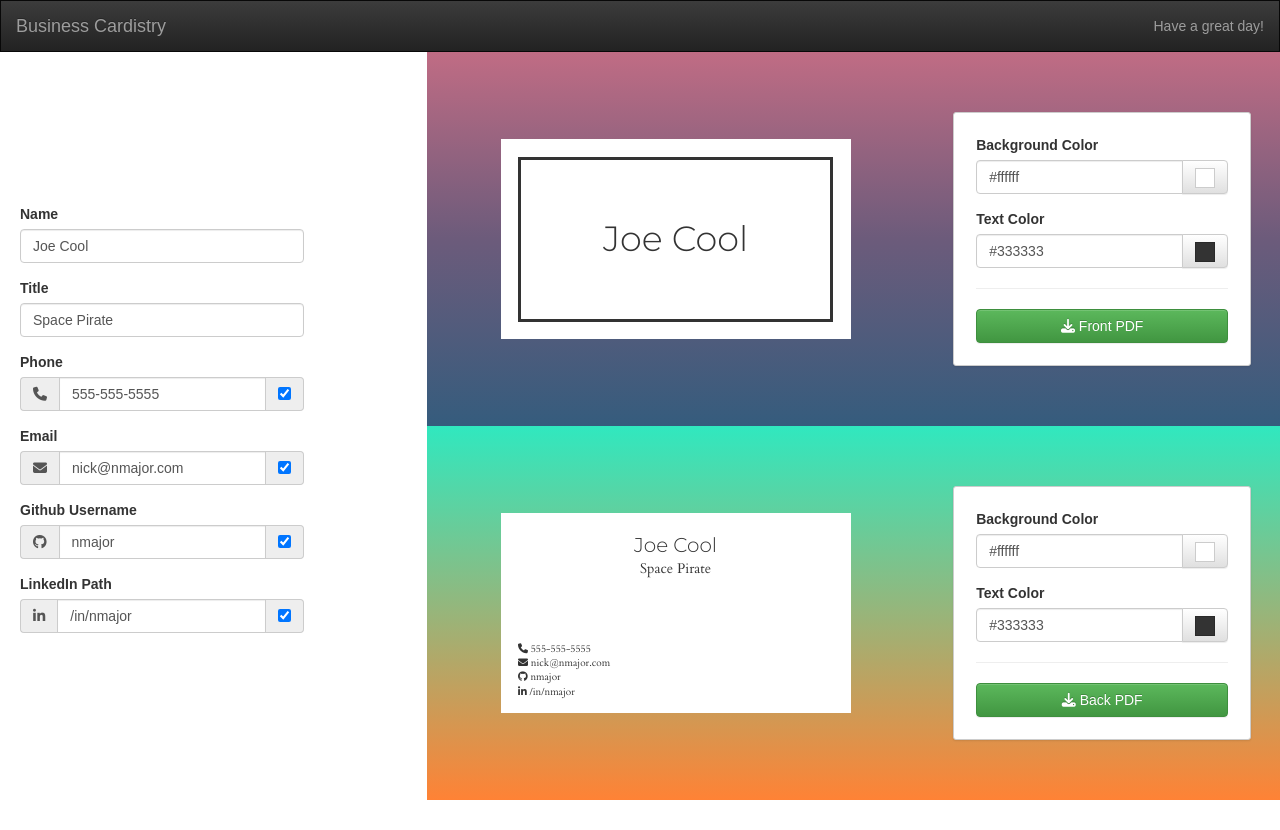
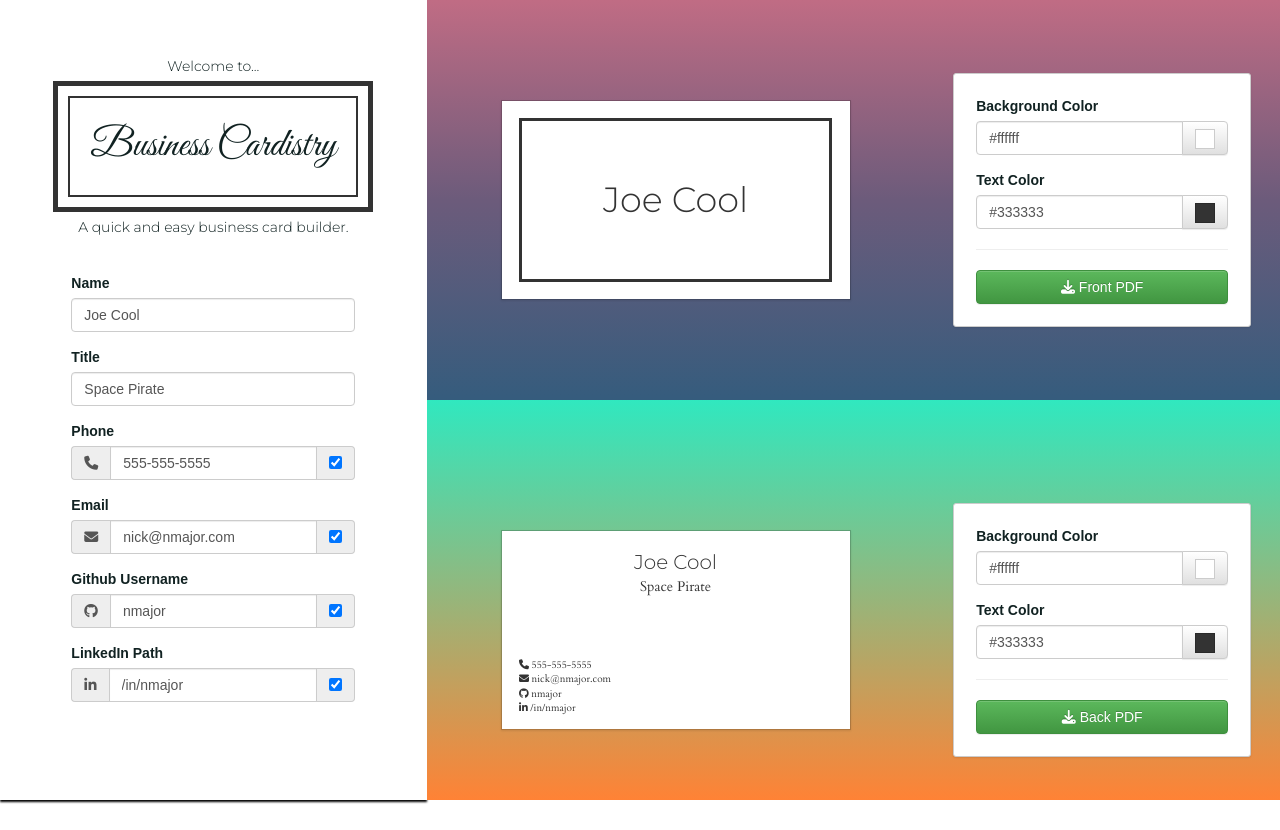
Before and after one commit to nmajor/business-cardistry-client, a React app: page / in a window 1280 px wide. Before the commit the page ends 800 px from the top, so only its background shows below. Built offline with nearby package versions, Linux system fonts and the light colour scheme.

Commit message:
Made all the styling responsive

```diff
--- a/public/index.html
+++ b/public/index.html
@@ -11,6 +11,7 @@
     <link rel="manifest" href="%PUBLIC_URL%/manifest.json">
     <link rel="shortcut icon" href="%PUBLIC_URL%/favicon.ico">
     <link href="https://fonts.googleapis.com/css?family=Cardo|Montserrat:300" rel="stylesheet">
+    <link href="https://fonts.googleapis.com/css?family=Great+Vibes" rel="stylesheet">
     <!--
       Notice the use of %PUBLIC_URL% in the tags above.
       It will be replaced with the URL of the `public` folder during the build.
--- a/src/components/App/App.js
+++ b/src/components/App/App.js
@@ -7,7 +7,6 @@ class App extends Component {
   render() {
     return (
       <div className="App">
-        <Header />
         <CardBuildContainer />
       </div>
     );
--- a/src/components/CardBackContainer/CardBackContainer.css
+++ b/src/components/CardBackContainer/CardBackContainer.css
@@ -1,6 +1,6 @@
 .CardBackContainer {
   /* border-top: 5px solid #FFF; */
-  height: 100%;
+  padding: 30px 0;
 
   background: #30E8BF;  /* fallback for old browsers */
   background: -webkit-linear-gradient(to top, #FF8235, #30E8BF);  /* Chrome 10-25, Safari 5.1-6 */
@@ -8,7 +8,7 @@
 }
 
 .CardBackContainer-preview {
-  height: 100%;
+  margin-bottom: 30px;
 
   display: flex;
   justify-content: center;
@@ -23,3 +23,15 @@
   justify-content: center;
   align-items: center;
 }
+
+@media (min-width: 992px) {
+  .CardBackContainer {
+    height: 100%;
+    padding: 0;
+  }
+
+  .CardBackContainer-preview {
+    height: 100%;
+    padding: 0;
+  }
+}
--- a/src/components/CardBuildContainer/CardBuildContainer.css
+++ b/src/components/CardBuildContainer/CardBuildContainer.css
@@ -1,4 +1,28 @@
 .CardBuildContainer {
-  padding-top: 52px;
-  height: 100%;
 }
+
+.CardBuildContainer-aside {
+  padding: 20px;
+  box-shadow: 0 2px 2px 0 #000;
+}
+
+@media (min-width: 992px) {
+  .CardBuildContainer {
+    height: 100%;
+  }
+
+  .CardBuildContainer-aside {
+    flex-direction: column;
+    display: flex;
+    justify-content: space-around;
+    align-items: center;
+    overflow-y: scroll;
+  }
+
+  .CardBuildContainer-front {
+    height: 50%;
+  }
+  .CardBuildContainer-back {
+    height: 50%;
+  }
+}
--- a/src/components/CardBuildContainer/CardBuildContainer.js
+++ b/src/components/CardBuildContainer/CardBuildContainer.js
@@ -1,6 +1,7 @@
 import React, { Component } from 'react';
 import './CardBuildContainer.css';
 import { Grid, Col } from 'react-bootstrap';
+import Logo from '../Logo/Logo';
 import CardForm from '../CardForm/CardForm';
 import CardFrontContainer from '../CardFrontContainer/CardFrontContainer';
 import CardBackContainer from '../CardBackContainer/CardBackContainer';
@@ -40,20 +41,21 @@ class CardBuildContainer extends Component {
   render() {
     return (
       <Grid className="CardBuildContainer hor-padless" fluid={true}>
-        <Col className="hor-padless height-100" md={4}>
+        <Col className="CardBuildContainer-aside hor-padless height-100" md={4}>
+          <Logo />
           <CardForm
             cardData={this.state}
             onChange={this.handleDataChange}
           />
         </Col>
         <Col className="hor-padless height-100" md={8}>
-          <div className="height-50">
+          <div className="CardBuildContainer-front">
             <CardFrontContainer
               cardData={this.state}
               onChange={this.handleDataChange}
             />
           </div>
-          <div className="height-50">
+          <div className="CardBuildContainer-back">
             <CardBackContainer
               cardData={this.state}
               onChange={this.handleDataChange}
--- a/src/components/CardDimensions/CardDimensions.css
+++ b/src/components/CardDimensions/CardDimensions.css
@@ -3,4 +3,6 @@
 .CardDimensions {
   width: 350px;
   height: 200px;
+  border: 1px solid rgba(0, 0, 0, .2);
+  box-shadow: 0 1px 2px rgba(0,0,0,.1);
 }
--- a/src/components/CardForm/CardForm.css
+++ b/src/components/CardForm/CardForm.css
@@ -1,6 +1,3 @@
 .CardForm {
-  height: 100%;
-  padding: 20px;
-  display: flex;
-  align-items: center;
+  flex: 2;
 }
--- a/src/components/CardFrontContainer/CardFrontContainer.css
+++ b/src/components/CardFrontContainer/CardFrontContainer.css
@@ -1,6 +1,6 @@
 .CardFrontContainer {
   /* border-bottom: 5px solid #FFF; */
-  height: 100%;
+  padding: 30px 0;
 
   background: #355C7D;  /* fallback for old browsers */
   background: -webkit-linear-gradient(to bottom, #C06C84, #6C5B7B, #355C7D);  /* Chrome 10-25, Safari 5.1-6 */
@@ -8,7 +8,7 @@
 }
 
 .CardFrontContainer-preview {
-  height: 100%;
+  margin-bottom: 30px;
 
   display: flex;
   justify-content: center;
@@ -16,10 +16,24 @@
 }
 
 .CardFrontContainer-actions {
-  height: 100%;
-
   display: flex;
   flex-direction: column;
   justify-content: center;
   align-items: center;
 }
+
+@media (min-width: 992px) {
+  .CardFrontContainer {
+    height: 100%;
+    padding: 0;
+  }
+
+  .CardFrontContainer-preview {
+    height: 100%;
+    padding: 0;
+  }
+
+  .CardFrontContainer-actions {
+    height: 100%;
+  }
+}
--- /dev/null
+++ b/src/components/Logo/Logo.css
@@ -0,0 +1,38 @@
+.Logo {
+  font-family: 'Montserrat', sans-serif;
+  margin-bottom: 30px;
+  display: flex;
+  justify-content: center;
+  flex-direction: column;
+  align-items: center;
+}
+
+.Logo-outside-border {
+  max-width: 400px;
+  margin: 5px 0;
+  border: 5px solid #333;
+  padding: 10px;
+}
+
+.Logo-inside-border {
+  font-family: 'Great Vibes', cursive;
+  padding: 15px;
+  border: 2px solid #333;
+  font-size: 30px;
+  text-align: center
+}
+
+@media (min-width: 992px) {
+  .Logo {
+    flex: 1;
+    display: flex;
+    flex-direction: column;
+    align-items: center;
+    margin: 0;
+  }
+
+  .Logo-inside-border {
+    padding: 20px;
+    font-size: 40px;
+  }
+}
--- /dev/null
+++ b/src/components/Logo/Logo.js
@@ -0,0 +1,21 @@
+import React, { Component } from 'react';
+import './Logo.css';
+import { Navbar } from 'react-bootstrap';
+
+class Logo extends Component {
+  render() {
+    return (
+      <div className="Logo">
+        Welcome to...
+        <div className="Logo-outside-border">
+          <div className="Logo-inside-border">
+            Business Cardistry
+          </div>
+        </div>
+        A quick and easy business card builder.
+      </div>
+    );
+  }
+}
+
+export default Logo;
--- a/src/index.css
+++ b/src/index.css
@@ -2,6 +2,7 @@ body {
   margin: 0;
   padding: 0;
   font-family: sans-serif;
+  color: #122;
 }
 html, body, #root {
   height: 100%;
```
